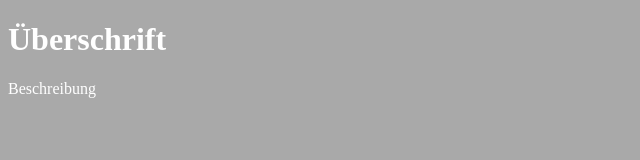
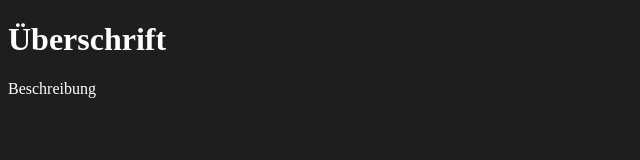
Before and after one commit to The2ndPrime/The2ndPrime.github.io, a plain HTML site: page index.html in a window 1280 px wide. Shown: the whole page, without its empty margins (0-640 px from the left). Drawn offline with Linux system fonts and the light colour scheme.

Commit message:
Hintergrundfarbe Schwarz

```diff
--- a/style.css
+++ b/style.css
@@ -1,4 +1,4 @@
 body {
-    background-color: darkgrey;
+    background-color: rgba(0, 0, 0, 0.884);
     color: white;
 }
```
